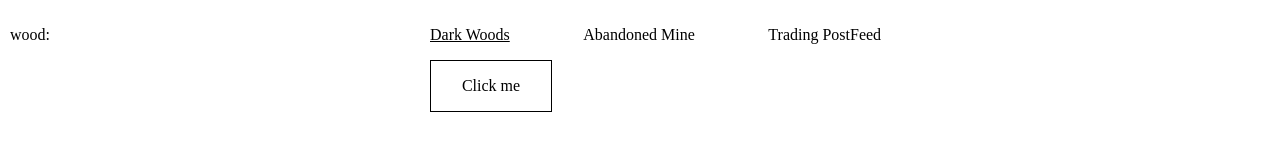
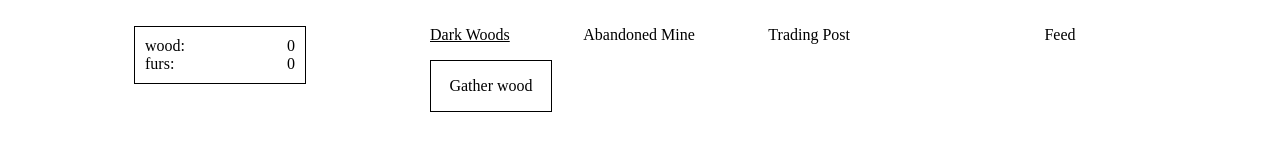
Before and after one commit to drewthoennes/absolute, a React app: page / in a window 1280 px wide. Built offline with nearby package versions, Linux system fonts and the light colour scheme.

Commit message:
Implements working store and adds buttons

```diff
--- a/src/frontend/components/Feed/styles.scss
+++ b/src/frontend/components/Feed/styles.scss
@@ -1,3 +1,6 @@
 #feed {
   width: 100%;
+  display: flex;
+  flex-direction: row;
+  justify-content: center;
 }
--- a/src/frontend/components/Interface/DarkWoods/index.js
+++ b/src/frontend/components/Interface/DarkWoods/index.js
@@ -3,6 +3,8 @@ import ReactDOM from 'react-dom';
 import './styles.scss';
 import c from '@/const';
 import {log} from '@/utils';
+import store from '@/store';
+import {incWood} from '@/store/actions';
 
 import CooldownButton from '@/components/CooldownButton';
 
@@ -25,13 +27,13 @@ export default class DarkWoods extends React.Component {
     this.cooldown.current.tick();
   }
 
-  cooldownFunction() {
-    console.log('CooldownButton clicked!');
+  gatherWood() {
+    store.dispatch(incWood(3));
   }
 
   render() {
     let selected = (
-      <CooldownButton ref={this.cooldown} text="Click me" cb={this.cooldownFunction}/>
+      <CooldownButton ref={this.cooldown} text="Gather wood" cb={this.gatherWood}/>
     );
 
     return (
--- a/src/frontend/components/Inventory/index.js
+++ b/src/frontend/components/Inventory/index.js
@@ -1,68 +1,19 @@
 import React from 'react';
 import ReactDOM from 'react-dom';
 import {connect} from 'react-redux';
-import './styles.scss';
-import {log} from '@/utils';
-import store from '@/store';
-import {incWood} from '@/store/actions';
+import InventoryComponent from './inventory';
 
-export default class Inventory extends React.Component {
-  constructor(props) {
-    super(props);
+const mapStateToProps = state => {
+  return {
+    wood: state.inventory.wood,
+    furs: state.inventory.furs,
+    claws: state.inventory.claws,
+    hides: state.inventory.hides,
+    traps: state.inventory.traps,
+    daggers: state.inventory.daggers
+  }
+}
 
-    this.state = {
-      unlocked: ['wood'],
-      items: {
-        wood: {
-          quantity: 0
-        },
-        fur: {
-          quantity: 0
-        },
-        claw: {
-          quantity: 0
-        },
-        hide: {
-          quantity: 0
-        },
-        trap: {
-          quantity: 0,
-          cost: {
-            wood: [10, 20, 30, 60, 100]
-          }
-        },
-        dagger: {
-          quantity: 0,
-          cost: {
-            wood: [10],
-            claws: [5],
-            hide: [3]
-          }
-        }
-      }
-    }
-  }
+const Inventory = connect(mapStateToProps)(InventoryComponent);
 
-  componentDidMount() {
-      // store.subscribe(() => console.log(store.getState()));
-      // store.dispatch(incWood(3));
-  }
-
-  tick() {
-    log('Inventory tick');
-  }
-
-  render() {
-    const materials = this.state.unlocked.map(item =>
-      <p key={item}>{item}: {this.state[item]}</p>
-    );
-
-    return (
-      <div id="inventory">
-        <div id="materials">
-          {materials}
-        </div>
-      </div>
-    );
-  }
-};
+export default Inventory;
--- /dev/null
+++ b/src/frontend/components/Inventory/inventory.js
@@ -0,0 +1,40 @@
+import React from 'react';
+import ReactDOM from 'react-dom';
+import './styles.scss';
+import {log} from '@/utils';
+
+export default class Inventory extends React.Component {
+  constructor(props) {
+    super(props);
+
+    this.state = {
+      items: [
+        'wood',
+        'furs',
+        'claws',
+        'hides',
+        'traps',
+        'daggers'
+      ]
+    }
+  }
+
+  render() {
+    let materials = this.state.items.filter(item => {
+      return this.props[item] ? this.props[item].visible : false
+    }).map(item =>
+      <div key={item} className="material">
+        <p>{item}:</p>
+        <p>{this.props[item].quantity}</p>
+      </div>
+    );
+
+    return (
+      <div id="inventory">
+        <div id="materials">
+          {materials}
+        </div>
+      </div>
+    );
+  }
+};
--- a/src/frontend/components/Inventory/styles.scss
+++ b/src/frontend/components/Inventory/styles.scss
@@ -1,3 +1,24 @@
 #inventory {
   width: 100%;
+  display: flex;
+  flex-direction: row;
+  justify-content: center;
+
+  #materials {
+    border: 1px solid black;
+    padding: 10px;
+    margin: 16px;
+    width: 150px;
+    height: fit-content;
+
+    .material {
+      display: flex;
+      flex-direction: row;
+      justify-content: space-between;
+    }
+
+    p {
+      margin: 0px;
+    }
+  }
 }
--- a/src/frontend/components/Loop/index.js
+++ b/src/frontend/components/Loop/index.js
@@ -12,7 +12,6 @@ export default class Loop extends React.Component {
   constructor(props) {
     super(props);
 
-    this.inventory = React.createRef();
     this.interface = React.createRef();
     this.feed = React.createRef();
 
@@ -32,7 +31,6 @@ export default class Loop extends React.Component {
     if (this.state.running) {
       log('Tick');
 
-      this.inventory.current.tick();
       this.interface.current.tick();
       this.feed.current.tick();
     }
@@ -41,7 +39,7 @@ export default class Loop extends React.Component {
   render() {
     return (
       <div id="screen" className="full">
-        <Inventory ref={this.inventory}/>
+        <Inventory/>
         <Interface ref={this.interface}/>
         <Feed ref={this.feed}/>
       </div>
--- a/src/frontend/const/index.js
+++ b/src/frontend/const/index.js
@@ -1,7 +1,5 @@
-let store = require('@/const/store');
-
 module.exports = {
-  store: store,
-  delta: 500,
-  log: false
+  delta: 250,
+  log: false,
+  dark: false
 }
--- a/src/frontend/store/reducers/inventory.js
+++ b/src/frontend/store/reducers/inventory.js
@@ -1,9 +1,45 @@
 import {GET_WOOD, INC_WOOD, DEC_WOOD} from '@/const/store';
+
+/*
+this.state = {
+  unlocked: ['wood'],
+  items: {
+    dagger: {
+      quantity: 0,
+      cost: {
+        wood: [10],
+        claws: [5],
+        hide: [3]
+      }
+    }
+  }
+}
+*/
 
 const initialState = {
   wood: {
     quantity: 0,
     visible: true
+  },
+  furs: {
+    quantity: 0,
+    visible: true
+  },
+  claws: {
+    quantity: 0,
+    visible: false
+  },
+  hides: {
+    quantity: 0,
+    visible: false
+  },
+  traps: {
+    quantity: 0,
+    visible: false
+  },
+  daggers: {
+    quantity: 0,
+    visible: false
   }
 }
 
@@ -11,6 +47,7 @@ const inventory = (state = initialState, action) => {
   switch (action.type) {
     case GET_WOOD:
       return state.wood.quantity
+
     case INC_WOOD:
       if (!action.val) {
         console.log('Error (INC_WOOD): Missing increment value');
@@ -21,6 +58,7 @@ const inventory = (state = initialState, action) => {
           visible: state.wood.visible
         }
       });
+
     case DEC_WOOD:
       if (!action.val) {
         console.log('Error (DEC_WOOD): Missing increment value');
@@ -28,6 +66,7 @@ const inventory = (state = initialState, action) => {
       return Object.assign({}, state, {
         wood: (state.wood.quantity - action.val < 0) ? 0 : state.wood.quantity - action.val
       });
+
     default:
       return state
   }
```
Also changed, not shown: src/frontend/components/Inventory/methods.js (deleted).
